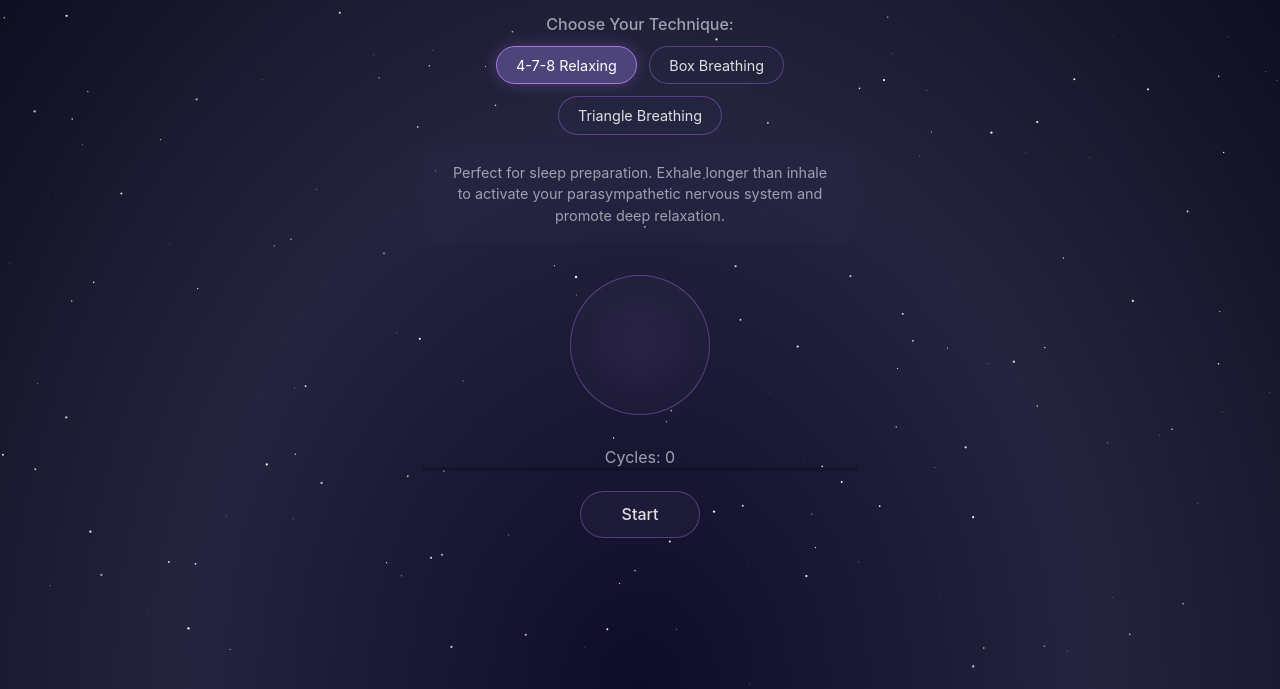
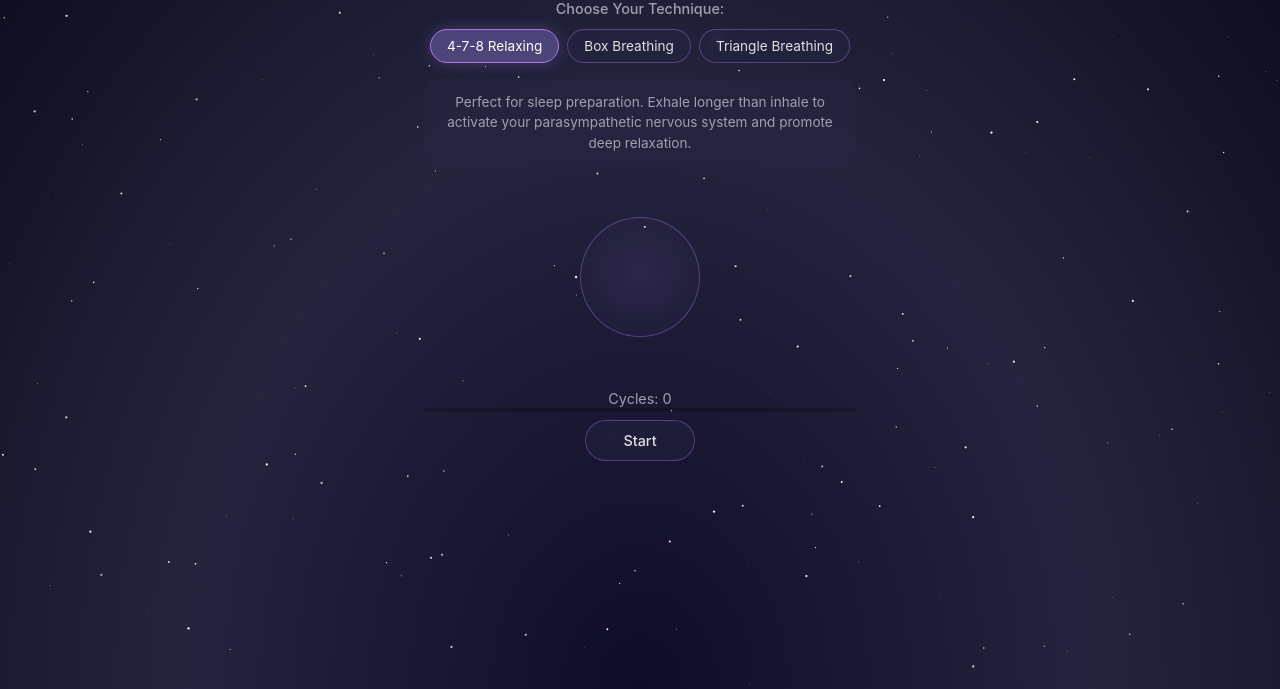
Before and after one commit to Jarvis21906/sleep-breathwork, a plain HTML site: page index.html in a window 1280 px wide. Shown: the part 111-800 px from the top of the page. Drawn offline with Linux system fonts and the light colour scheme.

Commit message:
revamp ui final: Adjusted controls container spacing

```diff
--- a/css/style.css
+++ b/css/style.css
@@ -22,10 +22,12 @@ body {
     font-family: var(--font-family);
     background: radial-gradient(ellipse at bottom, var(--bg-gradient-start) 0%, var(--bg-gradient-mid) 50%, var(--bg-gradient-end) 100%);
     color: var(--text-color);
+    /* CRITICAL FIX: Reverting to a natural-scrolling layout */
     display: flex;
     justify-content: center;
     align-items: flex-start;
     min-height: 100vh;
+    /* REMOVED overflow: hidden */
 }
 
 #starfield {
@@ -39,20 +41,18 @@ body {
 
 .app-container {
     width: 100%;
-    max-width: 500px;
-    padding: 1.5rem 2rem; /* CHANGED: Reduced top/bottom padding */
+    max-width: 480px; /* Sizing Adjustment */
+    margin: 2vh auto; /* Gives a small, consistent top/bottom margin */
     display: flex;
     flex-direction: column;
-    align-items: center;
+    padding: 1rem 1.5rem; /* Sizing Adjustment */
     text-align: center;
-    gap: 1.2rem; /* CHANGED: Further reduced gap between elements */
+    gap: 1rem; /* Sizing Adjustment */
     z-index: 1;
-    margin-top: 2vh;
-    margin-bottom: 2vh;
 }
 
 header h1 {
-    font-size: 2.2rem; /* CHANGED: Slightly smaller to save space */
+    font-size: 2rem; /* Sizing Adjustment */
     font-weight: 600;
     margin-bottom: 0.25rem;
 }
@@ -63,7 +63,7 @@ header p {
 }
 
 .technique-selector h2 {
-    font-size: 1rem;
+    font-size: 0.9rem; /* Sizing Adjustment */
     font-weight: 500;
     color: var(--text-color-dark);
     margin-bottom: 0.75rem;
@@ -72,17 +72,18 @@ header p {
 .technique-buttons {
     display: flex;
     justify-content: center;
-    gap: 0.75rem;
+    gap: 0.5rem; /* Sizing Adjustment */
     flex-wrap: wrap;
 }
 
 .technique-buttons button {
     font-family: inherit;
-    font-size: 0.9rem;
+    font-size: 0.85rem; /* Sizing Adjustment */
+    padding: 0.5rem 1rem; /* Sizing Adjustment */
+    /* ... other styles */
     color: var(--text-color);
     background: var(--component-bg);
     border: 1px solid var(--component-border);
-    padding: 0.6rem 1.2rem;
     border-radius: 99px;
     cursor: pointer;
     transition: all 0.2s ease-in-out;
@@ -104,34 +105,35 @@ header p {
 
 .technique-info {
     background: var(--component-bg);
-    border-radius: 15px;
-    padding: 1rem 1.5rem;
-    min-height: 70px;
+    border-radius: 12px;
+    padding: 0.8rem 1.2rem; /* Sizing Adjustment */
+    min-height: 65px; /* Sizing Adjustment */
     display: flex;
     align-items: center;
     justify-content: center;
     width: 100%;
-    margin-top: -0.5rem;
 }
 
 .technique-info p {
-    font-size: 0.9rem; /* CHANGED: Slightly smaller text */
+    font-size: 0.85rem; /* Sizing Adjustment */
     line-height: 1.5;
     color: var(--text-color-dark);
 }
 
 .breathing-area {
+    /* CRITICAL FIX: Sized to contain the largest animation */
     width: 100%;
-    height: 160px; /* CHANGED: Reduced height */
+    height: 190px; /* Base circle (120px) * 1.5 scale = 180px. 190px gives buffer. */
     display: flex;
     justify-content: center;
     align-items: center;
-    margin: 0.2rem 0; /* CHANGED: Reduced margin */
+    margin: 0;
 }
 
 #breathing-circle {
-    width: 140px; /* CHANGED: Slightly smaller circle */
-    height: 140px; /* CHANGED: Slightly smaller circle */
+    width: 120px; /* Sizing Adjustment */
+    height: 120px; /* Sizing Adjustment */
+    /* ... other styles */
     background: radial-gradient(circle, rgba(167, 119, 227, 0.1), rgba(167, 119, 227, 0));
     border: 1px solid var(--component-border);
     border-radius: 50%;
@@ -147,7 +149,7 @@ header p {
 }
 
 #phase-text {
-    font-size: 1.4rem;
+    font-size: 1.2rem; /* Sizing Adjustment */
     font-weight: 500;
 }
 
@@ -155,7 +157,7 @@ header p {
     width: 100%;
     display: flex;
     flex-direction: column;
-    gap: 1.2rem; /* CHANGED: Reduced gap */
+    gap: 1rem; /* Sizing Adjustment */
 }
 
 .progress-container {
@@ -163,6 +165,7 @@ header p {
 }
 
 #cycle-counter {
+    font-size: 0.9rem; /* Sizing Adjustment */
     margin-bottom: 0.5rem;
     color: var(--text-color-dark);
 }
@@ -187,17 +190,18 @@ header p {
     display: flex;
     justify-content: center;
     gap: 1rem;
+    margin-top: -0.5rem;
 }
 
 .controls-container button {
     font-family: inherit;
-    font-size: 1rem;
+    font-size: 0.9rem; /* Sizing Adjustment */
     font-weight: 500;
     color: var(--text-color);
     background: var(--component-bg);
     border: 1px solid var(--component-border);
-    padding: 0.8rem 0;
-    width: 100px;
+    padding: 0.7rem 0; /* Sizing Adjustment */
+    width: 90px; /* Sizing Adjustment */
     border-radius: 99px;
     cursor: pointer;
     transition: all 0.2s ease-in-out;
@@ -211,7 +215,7 @@ header p {
 }
 
 .controls-container button#start-btn {
-     width: 120px;
+     width: 110px; /* Sizing Adjustment */
 }
 
 .controls-container button[disabled] {
@@ -223,6 +227,7 @@ header p {
     display: none !important;
 }
 
+/* The mobile styles are already quite compact, so they need fewer changes */
 @media (max-width: 600px) {
     .app-container {
         padding: 1rem;
@@ -231,14 +236,4 @@ header p {
     header h1 {
         font-size: 2rem;
     }
-    .breathing-area {
-        height: 150px;
-    }
-    #breathing-circle {
-        width: 120px;
-        height: 120px;
-    }
-    #phase-text {
-        font-size: 1.2rem;
-    }
 }
```
